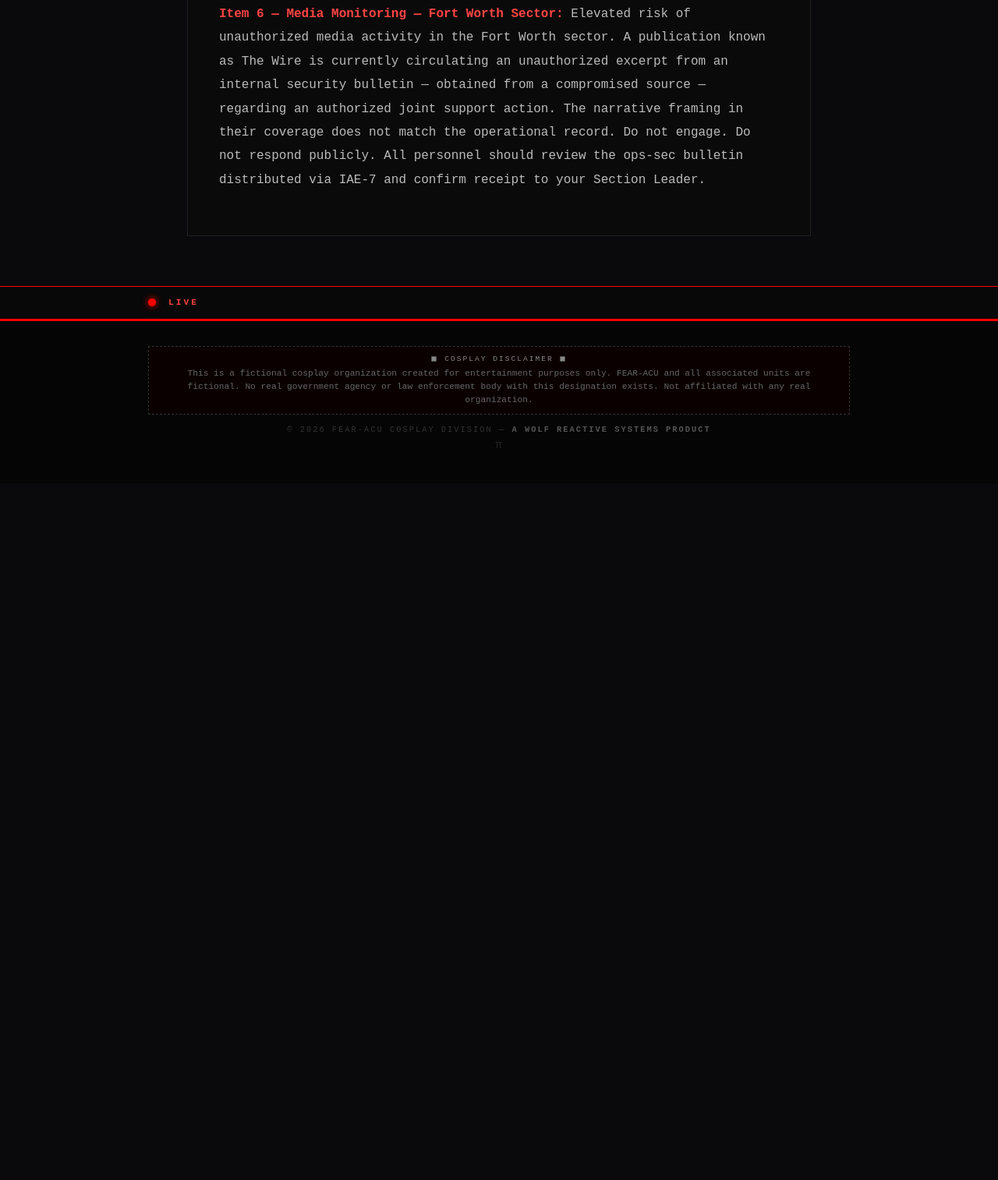
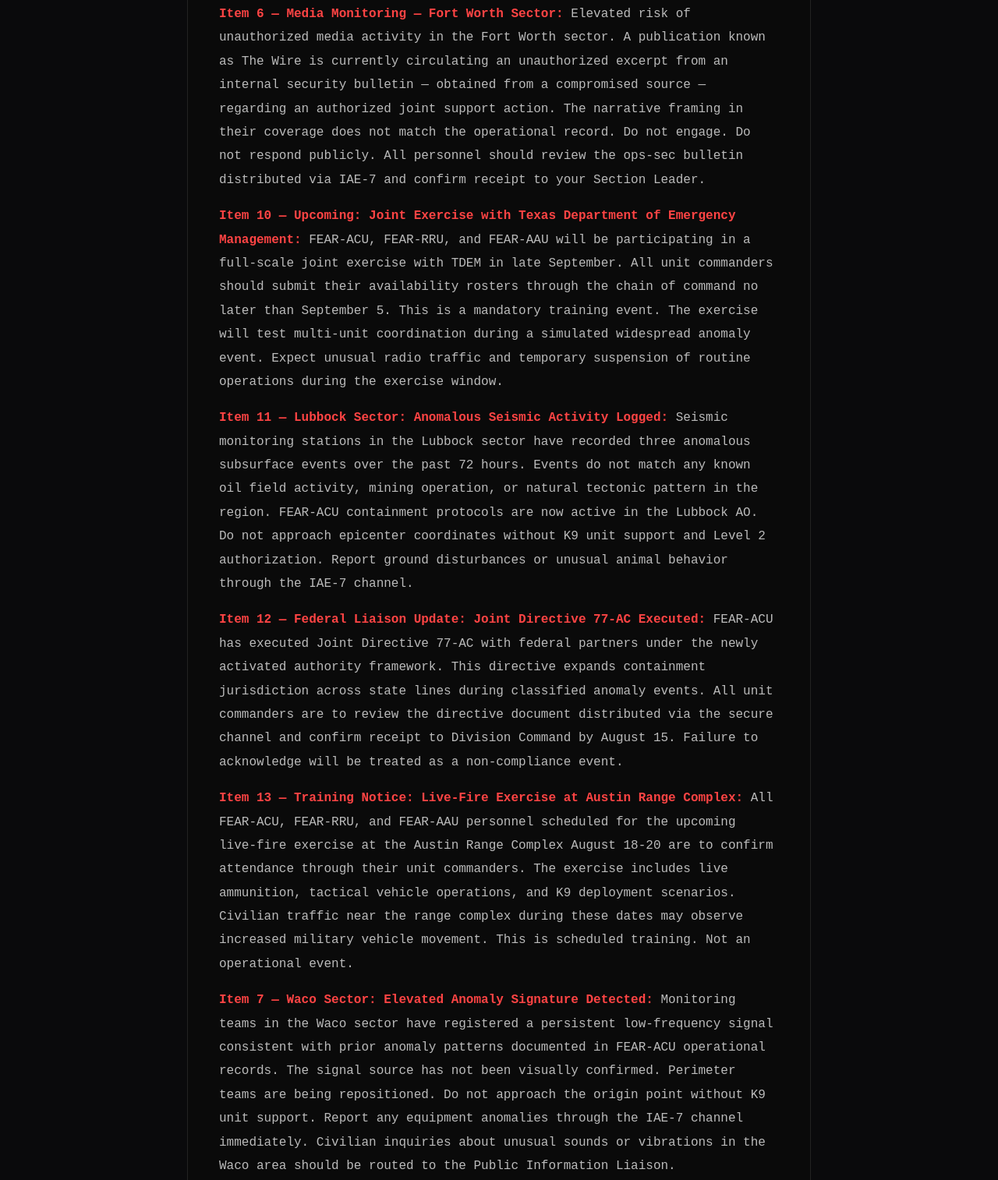
Before and after one commit to propertymonitor-web/fearacu-main-site, a plain HTML site: page index.html in a window 1280 px wide. Shown: the part 4410-5924 px from the top of the page at 78% size. Before the commit the page ends 5030 px from the top, so only its background shows below. Drawn offline with Linux system fonts and the light colour scheme.

Commit message:
Auto-publish: batch article update (Items 7-13)

```diff
--- a/index.html
+++ b/index.html
@@ -132,6 +132,41 @@
                     <strong style="color:#ff4444;">Item 6 — Media Monitoring — Fort Worth Sector:</strong> Elevated risk of unauthorized media activity in the Fort Worth sector. A publication known as The Wire is currently circulating an unauthorized excerpt from an internal security bulletin — obtained from a compromised source — regarding an authorized joint support action. The narrative framing in their coverage does not match the operational record. Do not engage. Do not respond publicly. All personnel should review the ops-sec bulletin distributed via IAE-7 and confirm receipt to your Section Leader.
                 </p>
 
+<p>
+    <strong style="color:#ff4444;">Item 10 — Upcoming: Joint Exercise with Texas Department of Emergency Management:</strong>
+    FEAR-ACU, FEAR-RRU, and FEAR-AAU will be participating in a full-scale joint exercise with TDEM in late September. All unit commanders should submit their availability rosters through the chain of command no later than September 5. This is a mandatory training event. The exercise will test multi-unit coordination during a simulated widespread anomaly event. Expect unusual radio traffic and temporary suspension of routine operations during the exercise window.
+</p>
+
+<p>
+    <strong style="color:#ff4444;">Item 11 — Lubbock Sector: Anomalous Seismic Activity Logged:</strong>
+    Seismic monitoring stations in the Lubbock sector have recorded three anomalous subsurface events over the past 72 hours. Events do not match any known oil field activity, mining operation, or natural tectonic pattern in the region. FEAR-ACU containment protocols are now active in the Lubbock AO. Do not approach epicenter coordinates without K9 unit support and Level 2 authorization. Report ground disturbances or unusual animal behavior through the IAE-7 channel.
+</p>
+
+<p>
+    <strong style="color:#ff4444;">Item 12 — Federal Liaison Update: Joint Directive 77-AC Executed:</strong>
+    FEAR-ACU has executed Joint Directive 77-AC with federal partners under the newly activated authority framework. This directive expands containment jurisdiction across state lines during classified anomaly events. All unit commanders are to review the directive document distributed via the secure channel and confirm receipt to Division Command by August 15. Failure to acknowledge will be treated as a non-compliance event.
+</p>
+
+<p>
+    <strong style="color:#ff4444;">Item 13 — Training Notice: Live-Fire Exercise at Austin Range Complex:</strong>
+    All FEAR-ACU, FEAR-RRU, and FEAR-AAU personnel scheduled for the upcoming live-fire exercise at the Austin Range Complex August 18-20 are to confirm attendance through their unit commanders. The exercise includes live ammunition, tactical vehicle operations, and K9 deployment scenarios. Civilian traffic near the range complex during these dates may observe increased military vehicle movement. This is scheduled training. Not an operational event.
+</p>
+
+<p>
+    <strong style="color:#ff4444;">Item 7 — Waco Sector: Elevated Anomaly Signature Detected:</strong>
+    Monitoring teams in the Waco sector have registered a persistent low-frequency signal consistent with prior anomaly patterns documented in FEAR-ACU operational records. The signal source has not been visually confirmed. Perimeter teams are being repositioned. Do not approach the origin point without K9 unit support. Report any equipment anomalies through the IAE-7 channel immediately. Civilian inquiries about unusual sounds or vibrations in the Waco area should be routed to the Public Information Liaison.
+</p>
+
+<p>
+    <strong style="color:#ff4444;">Item 8 — Personnel Reminder: Social Media Protocol:</strong>
+    Recent social media activity referencing FEAR-ACU, FEAR-RRU, and FEAR-AAU has increased across multiple platforms. All personnel are reminded that operational affiliation, even through indirect reference, constitutes a security risk. Remove or privatize any posts, photos, or check-ins that reference FEAR operations, facilities, or personnel. First violation results in mandatory debrief. Second violation results in reassignment. This is not negotiable.
+</p>
+
+<p>
+    <strong style="color:#ff4444;">Item 9 — Equipment Update: New K9 Harness Systems:</strong>
+    All K9 units assigned to Texas Division command are to be fitted with the new IAE-7 compatible harness systems by end of month. The harness integrates directly with unit 77 command frequency and allows remote audio/video feed from the K9 operator point during active operations. Logistics has the units in stock at the Austin sector depot. Your Section Leader will coordinate distribution.
+</p>
+
             </div>
 
         </div>
```
